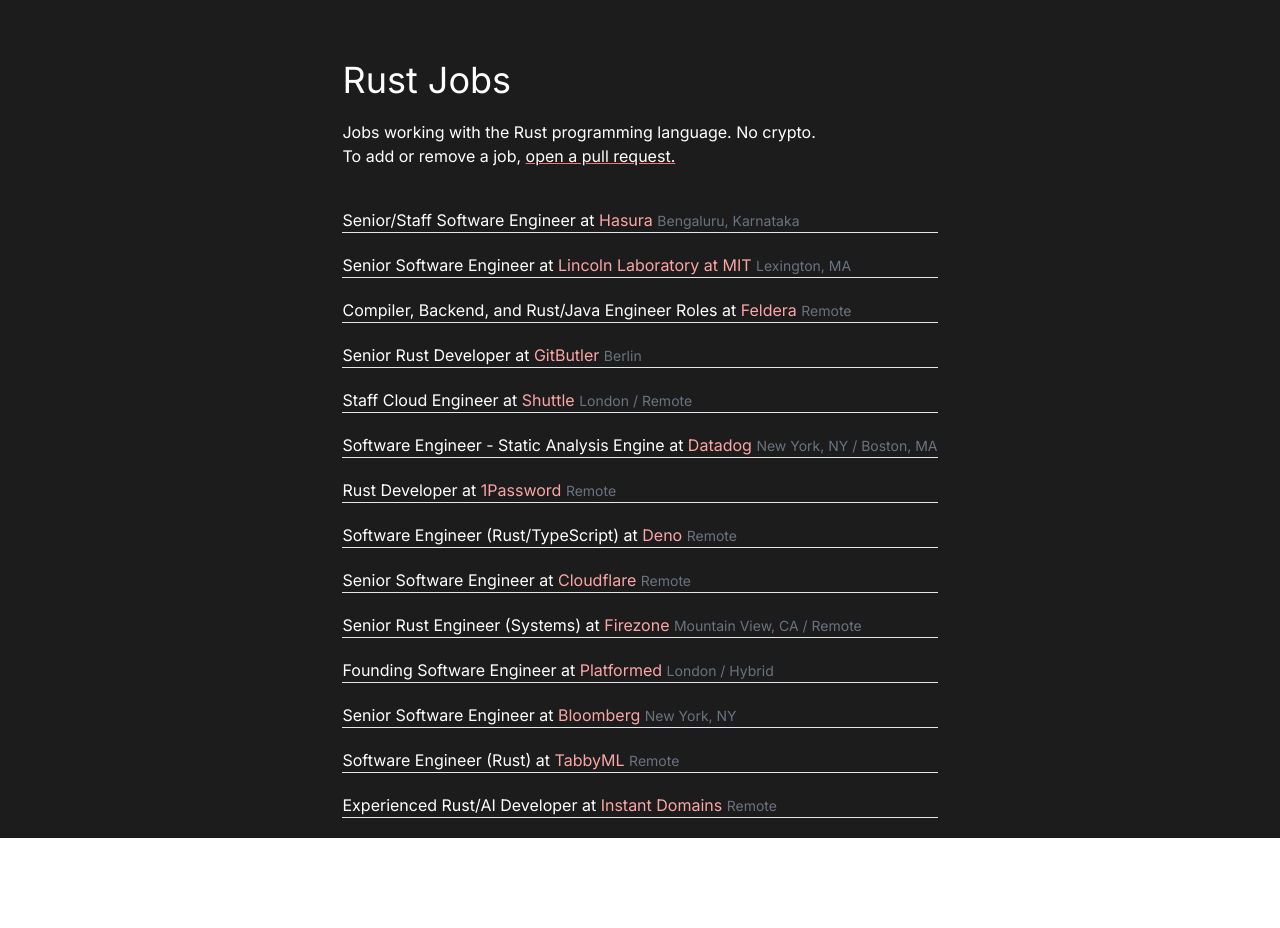
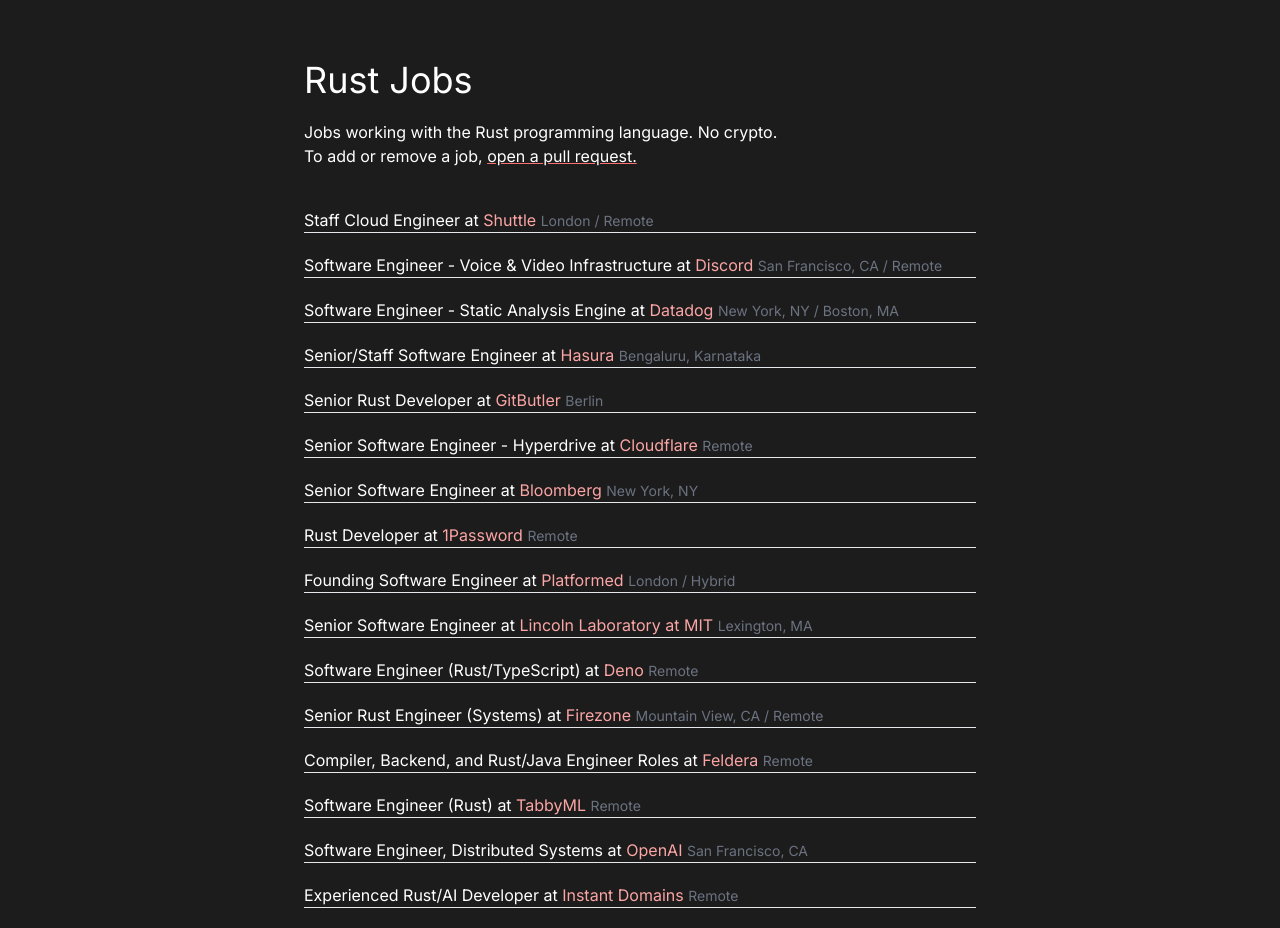
Before and after one commit to NicholasLYang/rustjobs.fyi, a Next.js app: page / in a window 1280 px wide. Before the commit the page ends 838 px from the top, so only its background shows below. Built offline with nearby package versions, Linux system fonts and the light colour scheme.

Commit message:
Added more jobs

```diff
--- a/app/page.tsx
+++ b/app/page.tsx
@@ -20,7 +20,7 @@
     url: "https://gitbutler.homerun.co/senior-rust-developer/en",
   },
   {
-    title: "Senior Software Engineer",
+    title: "Senior Software Engineer - Hyperdrive",
     company: "Cloudflare",
     location: "Remote",
     url: "https://boards.greenhouse.io/cloudflare/jobs/5074114?gh_jid=5074114",
@@ -84,10 +84,23 @@
     company: "Feldera",
     location: "Remote",
     url: "https://www.feldera.com/careers",
-  }
+  },
+  {
+    title: "Software Engineer, Distributed Systems",
+    company: "OpenAI",
+    location: "San Francisco, CA",
+    url: "https://openai.com/careers/software-engineer-distributed-systems",
+  },
+  {
+    title: "Software Engineer - Voice & Video Infrastructure",
+    company: "Discord",
+    location: "San Francisco, CA / Remote",
+    url: "https://discord.com/jobs/6367013002",
+  },
 ];
 
-function shuffle<T>(array: T[]) {
+function shuffle<T>(oldArray: T[]) {
+  const array = [...oldArray];
   let currentIndex = array.length;
   let randomIndex;
 
@@ -113,11 +126,10 @@
 });
 
 export default function Home() {
-  shuffle(jobs);
   return (
     <div className="bg-[#1c1c1c] min-h-screen">
       <main className="w-full flex flex-col text-white items-center ">
-        <div className="max-w-2xl pt-10">
+        <div className="max-w-2xl w-3/4 pt-10">
           <h1 className={`${ppNeueMontrealMono.variable} text-4xl py-5`}>
             Rust Jobs
           </h1>
@@ -132,7 +144,7 @@
             </a>
           </p>
           <ul className="pt-10">
-            {jobs.map(({ title, company, url, location }) => (
+            {shuffle(jobs).map(({ title, company, url, location }) => (
               <li key={url}>
                 <a href={url} className="text-white">
                   {title} at <span className="text-red-300">{company}</span>{" "}
```
